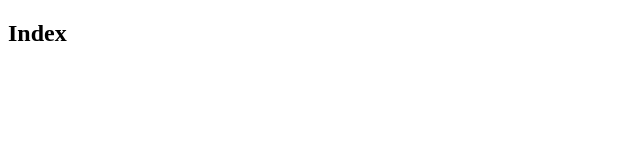
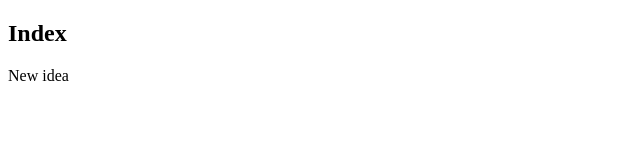
Before and after one commit to Mamo-techcamps/techcamps-one, a plain HTML site: page index.html in a window 1280 px wide. Shown: the full height of the page, 0-640 px from the left. Drawn offline with Linux system fonts and the light colour scheme.

Commit message:
new idea

```diff
--- a/index.html
+++ b/index.html
@@ -10,7 +10,7 @@
 
   <h2>Index</h2>
 
-
+  <p>New idea </p>
 
 </body>
 </html>
```
